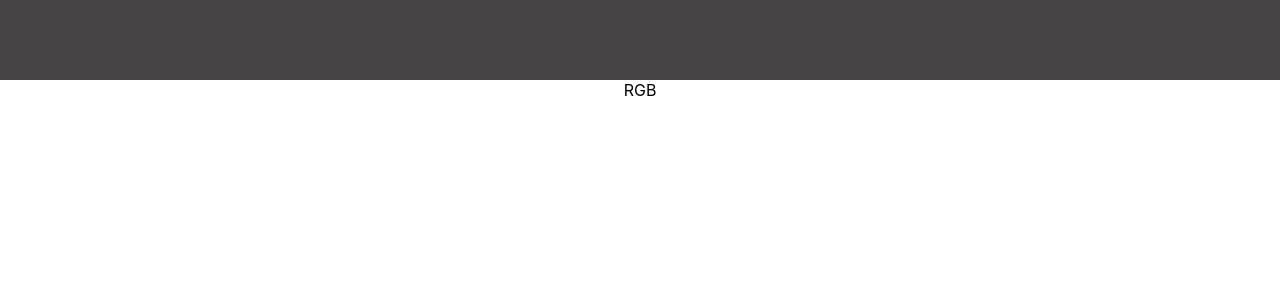
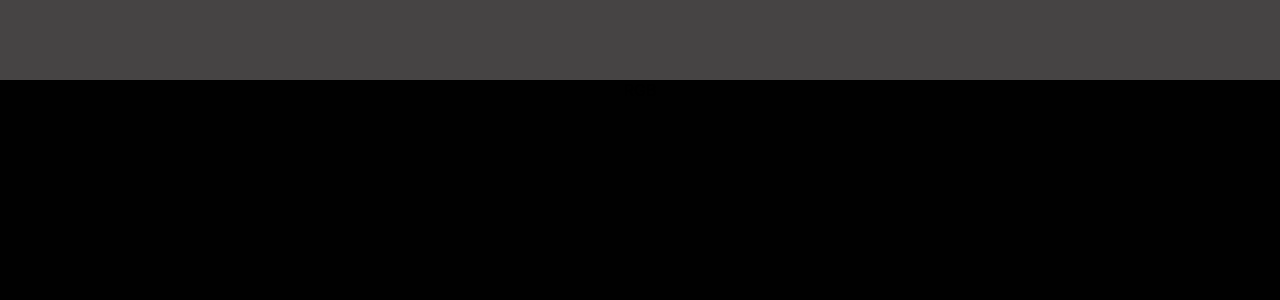
Before and after one commit to Jake-Doherty/react-from-scratch-color-router, a React (Create React App) app: page /rgb/1/1/1 in a window 1280 px wide. Shown: the top 300 px of the page. Built offline with nearby package versions, Linux system fonts and the light colour scheme.

Commit message:
useParams 2 pass props from path into comp bground

```diff
--- a/src/components/RGB/RGB.js
+++ b/src/components/RGB/RGB.js
@@ -1,5 +1,8 @@
 import React from 'react';
+import { useParams } from 'react-router-dom';
 
 export default function RGB() {
-  return <div>RGB</div>;
+  const { r, g, b } = useParams();
+  console.log(r, g, b);
+  return <div style={{ backgroundColor: `rgb(${r}, ${g}, ${b})` }}>RGB</div>;
 }
```
